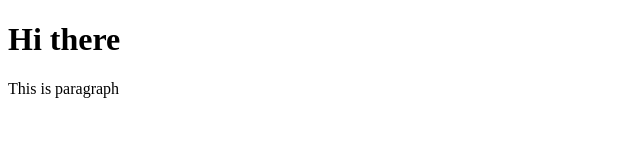
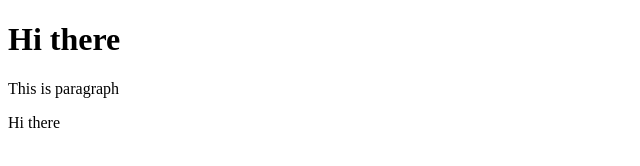
Before and after one commit to BrandonCarlos/gitProject, a plain HTML site: page index.html in a window 1280 px wide. Shown: the full height of the page, 0-640 px from the left. Drawn offline with Linux system fonts and the light colour scheme.

Commit message:
Added span

```diff
--- a/index.html
+++ b/index.html
@@ -9,5 +9,6 @@
 <body>
     <h1>Hi there</h1>
     <p>This is paragraph</p>
+    <span>Hi there</span>
 </body>
 </html>
```
